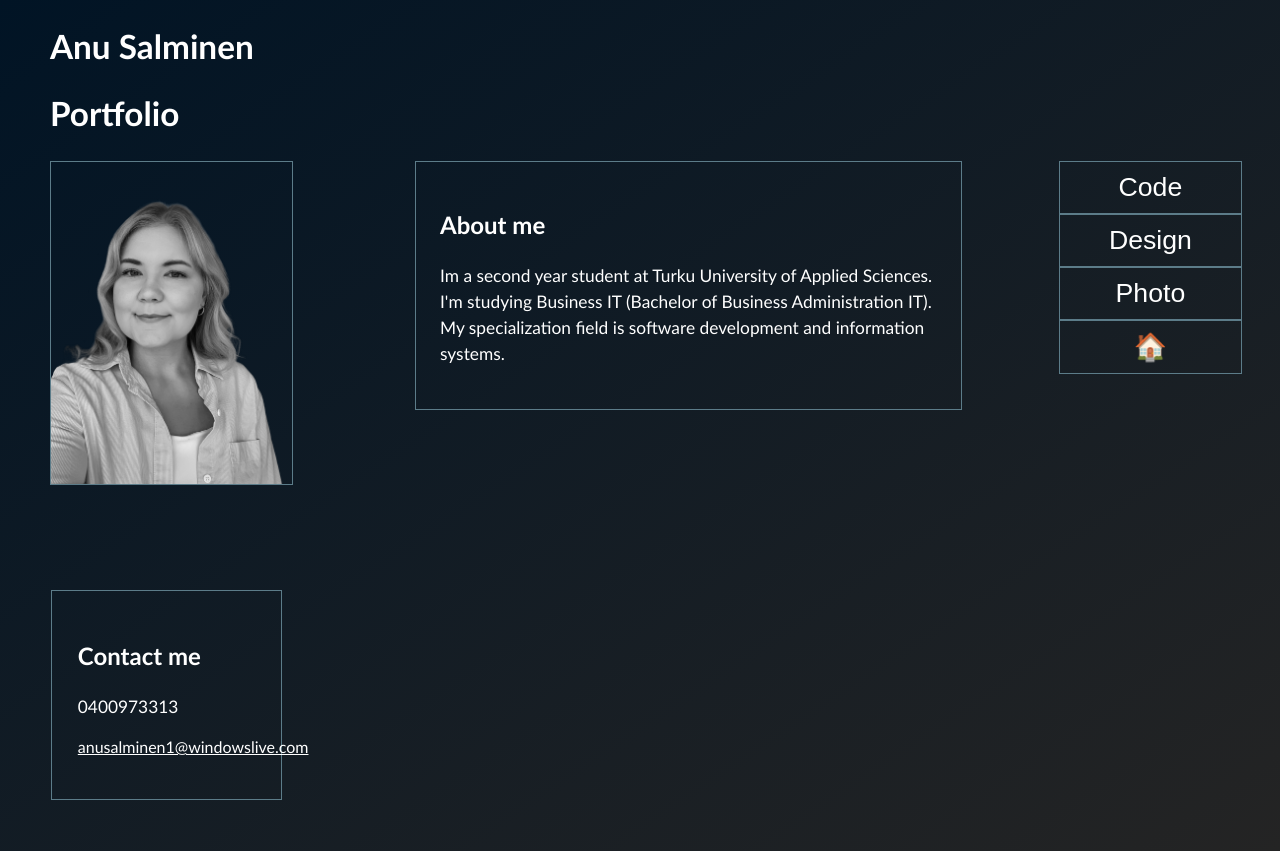
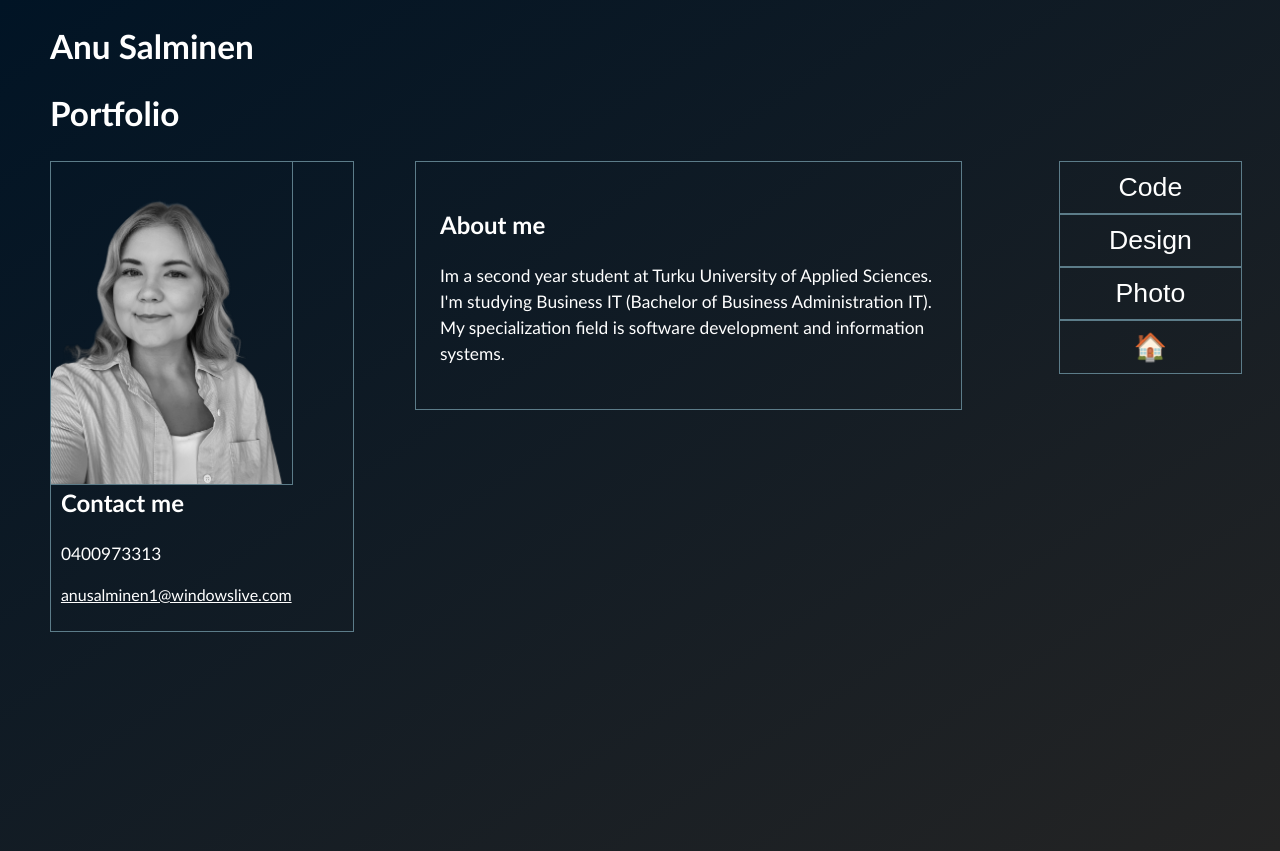
Before and after one commit to Anyyb/PortfolioAnu, a plain HTML site: page index.html in a window 1280 px wide. Drawn offline with Linux system fonts and the light colour scheme.

Commit message:
Update index.css

```diff
--- a/index.css
+++ b/index.css
@@ -105,13 +105,7 @@ li button:hover { /*aseta hover väri valikolle*/
     color: white;
     font-family: monospace;
 }
-.contact {
-    position: fixed;
-    bottom: 0;
-    width: 18%;
-    padding: 2%;
-    border: 1px solid #5C7C89;
-}
+
 
 
 /* asetukset pienemille näytöille */
```
